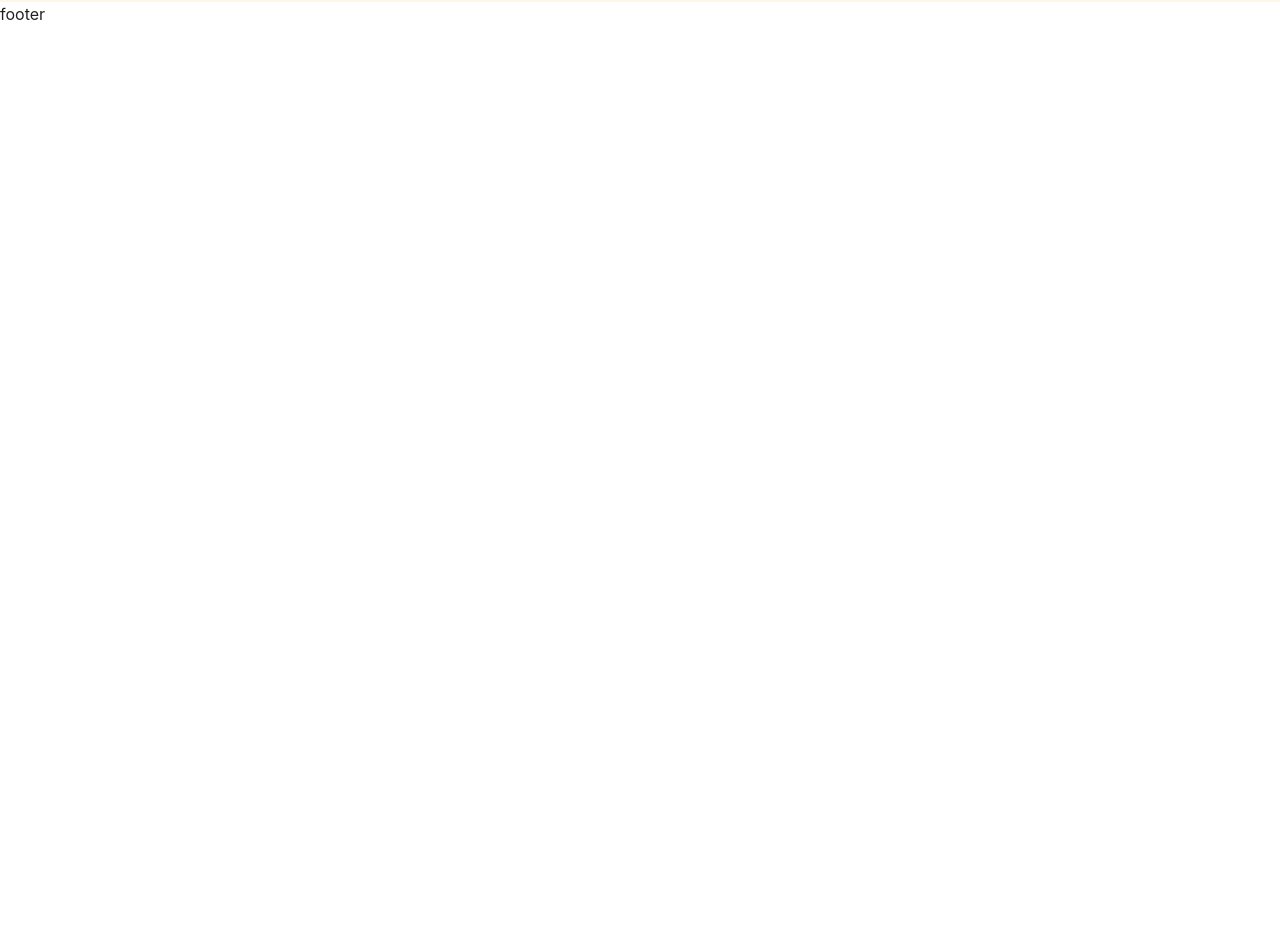
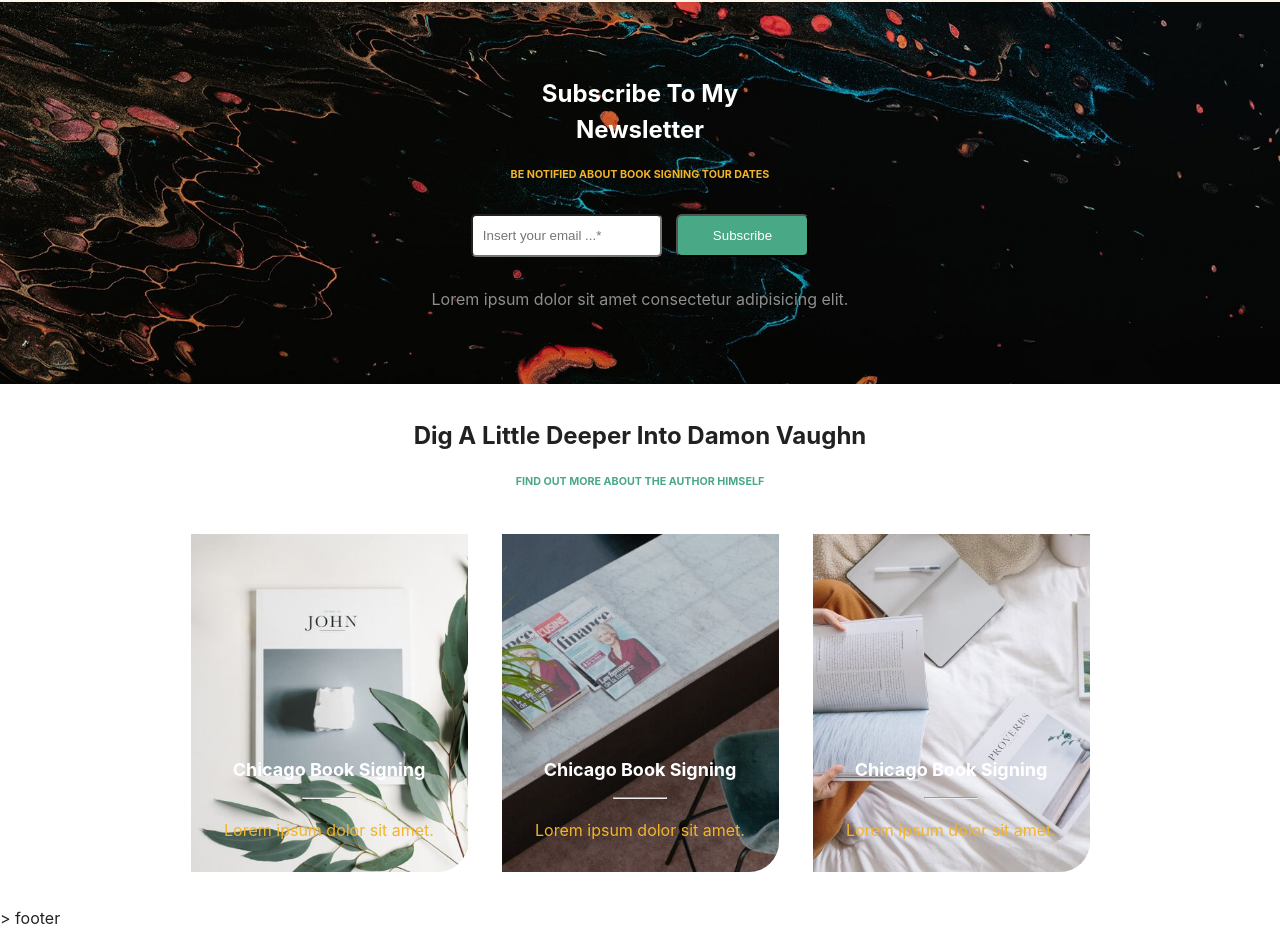
Before and after one commit to AlexandruConstantinBurlacu/proj-html-vuejs, a Vue app: page / in a window 1280 px wide. Shown: the part 2874-3804 px from the top of the page. Before the commit the page ends 2900 px from the top, so only its background shows below. Built offline with nearby package versions, Linux system fonts and the light colour scheme.

Commit message:
inserimento sezione dig a little deeper

```diff
--- a/src/components/AppMain.vue
+++ b/src/components/AppMain.vue
@@ -155,6 +155,73 @@
       </div>
     </div>
   </div>
+
+  <div class="newsletter">
+    <h2>
+      Subscribe To My <br> Newsletter
+    </h2>
+    <h6>
+      be notified about book signing tour dates
+    </h6>
+    <form action="">
+      <input type="email" id="email" name="email" class="insertEmail" placeholder="Insert your email ...*">
+      <input type="submit" value="Subscribe" class="subscribe">
+    </form>
+    <p>
+      Lorem ipsum dolor sit amet consectetur adipisicing elit.
+    </p>
+
+  </div>
+
+  <div class="littleDeeper">
+    <h2>
+      Dig A Little Deeper Into Damon Vaughn
+    </h2>
+    <h6>
+      find out more about the author himself
+    </h6>
+    <div class="findMore">
+      <div class="square_2 box_1">
+        <div class="personalAuthor">
+          <h4>
+          Chicago Book Signing
+          </h4>
+          <hr>
+          <p>
+          Lorem ipsum dolor sit amet.
+          </p>
+        </div>
+
+      </div>
+      <div class="square_2 box_2">
+
+        <div class="personalAuthor">
+          <h4>
+          Chicago Book Signing
+          </h4>
+          <hr>
+          <p>
+          Lorem ipsum dolor sit amet.
+          </p>
+        </div>
+
+      </div>
+      <div class="square_2 box_3">
+
+        <div class="personalAuthor">
+          <h4>
+          Chicago Book Signing
+          </h4>
+          <hr>
+          <p>
+          Lorem ipsum dolor sit amet.
+          </p>
+        </div>
+
+      </div>
+
+    </div>
+  </div>>
 
 </template>
 
@@ -412,6 +479,132 @@
     }
   }
 
+  .newsletter * {
+    color: white;
+  }
+
+  .newsletter {
+    background-image: url("../assets/images/banner-2.jpg");
+    height: 382px;
+    background-size: cover;
+    background-position: center;
+    display: flex;
+    flex-direction: column;
+    align-items: center;
+    justify-content: center;
+
+    h2 {
+      text-align: center;
+    }
+
+    h6 {
+      text-transform: uppercase;
+      color: #f4b429;
+      margin-top: 19px;
+      margin-bottom: 30px;
+    }
+
+    form {
+      display: flex;
+      flex-direction: row;
+      gap: 14px;
+      margin-bottom: 30px;
+
+      .insertEmail {
+        background-color: white;
+        border-radius: 5px;
+        padding-left: 10px;
+      }
+
+      .subscribe {
+        padding: 12px 35px;
+        background-color: #49a987;
+        border-radius: 6px;
+      }
+    }
+
+    p {
+      color: #8e8e8e;
+    }
+  }
+
+  .littleDeeper {
+    display: flex;
+    flex-direction: column;
+    align-items: center;
+    background-color: white;
+    padding-top: 34px;
+    padding-bottom: 34px;
+
+    h6 {
+      text-transform: uppercase;
+      color: #49a987;
+      margin-top: 20px;
+    }
+
+    .findMore {
+      display: flex;
+      flex-direction: row;
+      gap: 34px;
+      margin-top: 43px;
+
+      .box_1 {
+        background-image: url("../assets/images/box-1.jpg");
+      }
+
+      .box_2 {
+        background-image: url("../assets/images/box-4.jpg");
+      }
+
+      .box_3 {
+        background-image: url("../assets/images/box-3.jpg");
+      }
+
+      .square_2 * {
+        color: white;
+      }
+
+
+
+      .square_2 {
+
+        background-size: cover;
+        background-position: center;
+        width: 277px;
+        height: 338px;
+        border-radius: 0px 0px 30px 0px;
+        display: flex;
+        flex-direction: column;
+        justify-content: flex-end;
+        position: relative;
+
+
+
+        .personalAuthor {
+          display: flex;
+          flex-direction: column;
+          align-items: center;
+          padding: 30px;
+
+          h4 {
+            font-size: 18px;
+          }
+
+          hr {
+            width: 25%;
+            margin-top: 14px;
+            margin-bottom: 19px;
+          }
+
+          p {
+            color: #f4b429;
+            text-align: center;
+          }
+        }
+      }
+    }
+  }
+
 
 
 </style>
```
